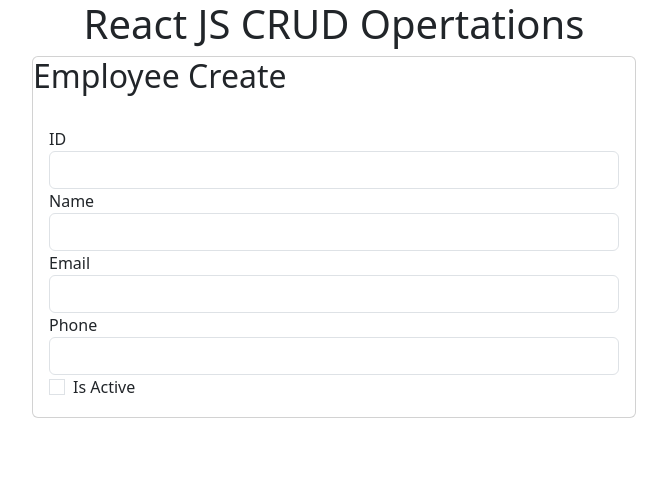
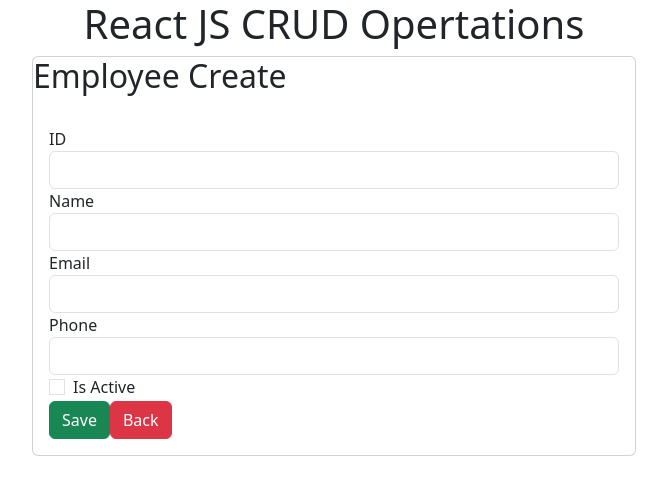
Before and after one commit to jayandrathapachhetri/React_Works, a React (Create React App) app in the folder crud_operation_on_react/: page /employee/create in a window 1280 px wide. Shown: the top 494 px of the page, without its empty margins (306-973 px from the left). Built offline with nearby package versions, Linux system fonts and the light colour scheme.

Commit message:
Save and Back button is create

```diff
--- a/crud_operation_on_react/src/components/EmpCreate.js
+++ b/crud_operation_on_react/src/components/EmpCreate.js
@@ -1,3 +1,5 @@
+import { Link } from "react-router-dom";
+
 const EmpCreate = () => {
   return (
     <div>
@@ -44,6 +46,17 @@
                       <label className="form-check-label">Is Active</label>
                     </div>
                   </div>
+
+                  <div className="col-lg-12">
+                    <div className="form-group">
+                      <button className="btn btn-success" type="submit">
+                        Save
+                      </button>
+                      <Link to="/" className="btn btn-danger">
+                        Back
+                      </Link>
+                    </div>
+                  </div>
                 </div>
               </div>
             </div>
```
